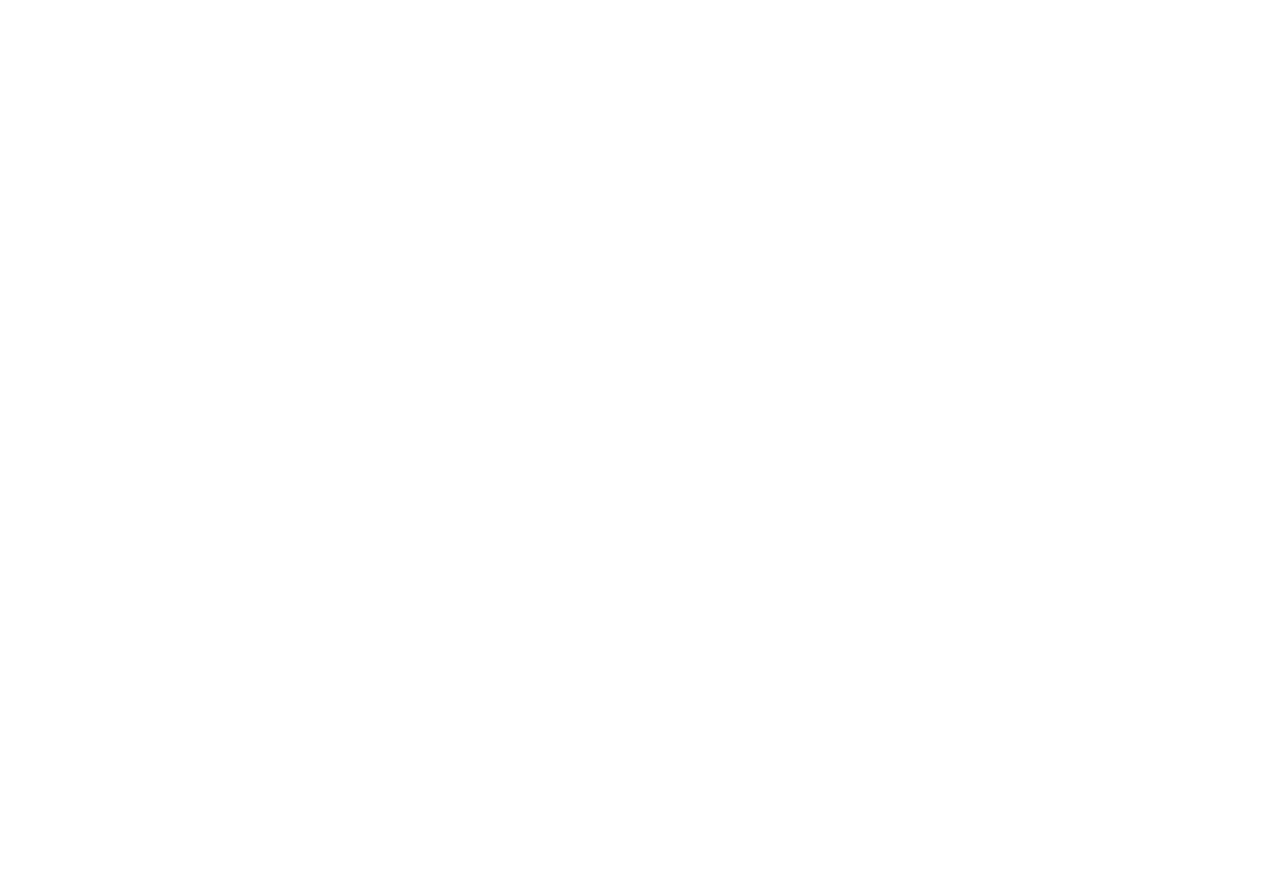
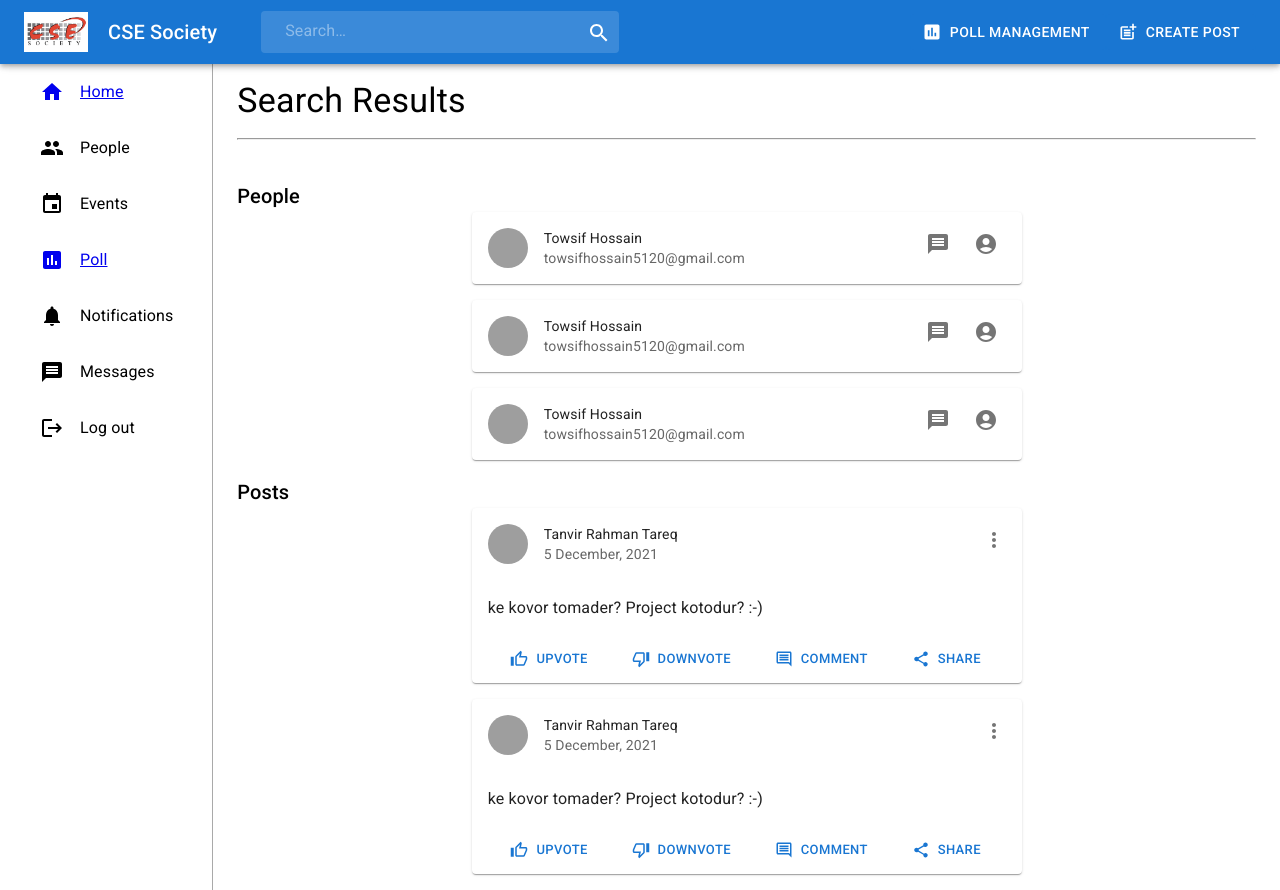
Before and after one commit to towsif45/cse-society-client, a React (Create React App) app: page /search-result in a window 1280 px wide. Before the commit this address had no page. Before the commit the page ends 800 px from the top, so only its background shows below. Built offline with nearby package versions, Linux system fonts and the light colour scheme; grey boxes are pictures that could not be loaded.

Commit message:
initial commit

```diff
--- a/src/App.jsx
+++ b/src/App.jsx
@@ -2,6 +2,7 @@
 import AppBody from "./components/AppBody/AppBody";
 import Feed from "./components/Feed/Feed";
 import NavBar from "./components/NavBar/NavBar";
+import SearchResult from "./components/SearchResult/SearchResult";
 import SignIn from "./components/SignIn/SignInPage";
 import CreatePollPage from "./components/Voting/Admin/CreatePollPage";
 import ManagePollPage from "./components/Voting/Admin/ManagePollPage";
@@ -13,10 +14,11 @@
     <>
       <Routes>
         <Route exact path="/sign-in" element={<SignIn />} />
-        <Route exact path="/" element={<><NavBar /> <AppBody component={<Feed /> } /></>} />
-        <Route exact path="/polls" element={<><NavBar /> <AppBody component={<PollEventPage /> } /></>} />
-        <Route exact path="/create-poll" element={<><NavBar /> <AppBody component={<CreatePollPage /> } /></>} />
-        <Route exact path="/manage-poll" element={<><NavBar /> <AppBody component={<ManagePollPage /> } /></>} />
+        <Route exact path="/" element={<><NavBar /> <AppBody component={<Feed />} /></>} />
+        <Route exact path="/polls" element={<><NavBar /> <AppBody component={<PollEventPage />} /></>} />
+        <Route exact path="/create-poll" element={<><NavBar /> <AppBody component={<CreatePollPage />} /></>} />
+        <Route exact path="/manage-poll" element={<><NavBar /> <AppBody component={<ManagePollPage />} /></>} />
+        <Route exact path="/search-result" element={<> <NavBar /> <AppBody component={<SearchResult />} /></>} />
       </Routes>
 
     </>
--- /dev/null
+++ b/src/components/CardProfile/CardProfile.jsx
@@ -0,0 +1,45 @@
+import { AccountCircle, Message } from "@mui/icons-material";
+import { Avatar, Card, CardHeader, IconButton, styled } from "@mui/material";
+
+const CardProfile = styled(Card)(({ theme }) => ({
+    marginLeft: 'auto',
+    marginRight: 'auto',
+    marginBottom: theme.spacing(2),
+}));
+
+const ProfileCard = (props) => {
+    const { name, email } = props;
+    const handleProfileButton = () => {
+
+    }
+    const handleMessageButton = () => {
+
+    }
+    return (
+        <CardProfile sx={{ maxWidth: 550 }}>
+            <CardHeader
+                avatar={<Avatar src="/broken-image.jpg" />}
+                action={
+                    <>
+                        <IconButton
+                            sx={{ marginRight: 1 }}
+                            onClick={handleMessageButton}>
+                            <Message />
+                        </IconButton>
+                        <IconButton
+                            sx={{ marginRight: 1 }}
+                            onClick={handleProfileButton}>
+                            <AccountCircle />
+                        </IconButton>
+                    </>
+
+                }
+                title={name}
+                subheader={email}
+            />
+
+        </CardProfile>
+    );
+};
+
+export default ProfileCard;
--- a/src/components/CardSimplePost/CardSimplePost.jsx
+++ b/src/components/CardSimplePost/CardSimplePost.jsx
@@ -113,13 +113,14 @@
                 <CardContent>
                     <Box
                         display='flex'>
-                        <Avatar src="/broken-image.jpg" />
+                        <Avatar sx={{ width: 24, height: 24 }} src="/broken-image.jpg" />
                         <Box sx={{ flexGrow: 1, marginLeft: 2 }}>
                             <TextField fullWidth variant='standard' placeholder="Add a public comment..." />
                         </Box>
 
                         <IconButton> <PostAddRounded /> </IconButton>
                     </Box>
+                    {/* Fetch comments from database here */}
                 </CardContent>
             </Collapse>
         </CardPost >
--- a/src/components/NavBar/NavBar.jsx
+++ b/src/components/NavBar/NavBar.jsx
@@ -3,17 +3,16 @@
 import { Poll, PostAdd, Search } from "@mui/icons-material";
 import { Searchbox } from "./style/searchbar/Searchbox";
 import { StyledInputBase } from "./style/searchbar/StyledInputBase";
-import { SearchIconWrapper } from "./style/searchbar/SearchIconWrapper";
 import { Iconbox } from "./style/iconbar/Iconbox";
 import PostDialog from "../PostDialog/PostDialog";
-import { Link } from "react-router-dom";
-import Logo from "../SignIn/cse-logo-cut.png"
+import { Link, useNavigate } from "react-router-dom";
+import Logo from "../SignIn/cse-logo-cut.png";
 
-const ResponsiveSearch = styled(Search)(({ theme }) => ({
-    [theme.breakpoints.down('md')]: {
-        display: 'none'
-    }
-}));
+// const ResponsiveSearch = styled(Search)(({ theme }) => ({
+//     [theme.breakpoints.down('md')]: {
+//         display: 'none'
+//     }
+// }));
 
 const ResponsiveButton = styled(Button)(({ theme }) => ({
     [theme.breakpoints.down('md')]: {
@@ -27,7 +26,7 @@
     }
 }));
 
-const ResponsiveTypography = styled(Typography)(({theme}) => ({
+const ResponsiveTypography = styled(Typography)(({ theme }) => ({
     [theme.breakpoints.down('md')]: {
         display: 'none'
     },
@@ -37,6 +36,8 @@
 const NavBar = () => {
     const [open, setOpen] = useState(false);
     const [post, setPost] = useState("");
+    const [searchText, setSearchText] = useState("");
+    const navigate = useNavigate();
 
     const handleClickOpen = () => {
         setOpen(true);
@@ -48,6 +49,16 @@
         setPost(value);
     };
 
+    const handleSearchText = (e) => {
+        setSearchText(e.target.value);
+    };
+
+    const handleSearchButton = () => {
+        if(searchText !== ""){
+            navigate('/search-result');
+        }
+    }
+
     return (
         <AppBar position="fixed">
             <Toolbar>
@@ -56,11 +67,13 @@
                     CSE Society
                 </ResponsiveTypography>
                 <Searchbox>
-                    <SearchIconWrapper>
+                    {/* <SearchIconWrapper>
                         <ResponsiveSearch />
-                    </SearchIconWrapper>
+                    </SearchIconWrapper> */}
 
                     <StyledInputBase
+                        value={searchText}
+                        onChange={handleSearchText}
                         placeholder="Search…"
                         inputProps={
                             {
@@ -68,6 +81,10 @@
                             }
                         }
                     />
+                    <IconButton
+                        onClick={handleSearchButton}>
+                        <Search style={{ fill: '#FFF' }} />
+                    </IconButton>
                 </Searchbox>
                 <Box sx={{ flexGrow: 1 }} />
                 <Iconbox>
--- a/src/components/NavBar/style/searchbar/StyledInputBase.jsx
+++ b/src/components/NavBar/style/searchbar/StyledInputBase.jsx
@@ -6,7 +6,8 @@
     '& .MuiInputBase-input': {
       padding: theme.spacing(1, 1, 1, 0),
       // vertical padding + font size from searchIcon
-      paddingLeft: `calc(1em + ${theme.spacing(4)})`,
+      paddingLeft: `calc(${theme.spacing(3)})`,
+      paddingRight: `calc(${theme.spacing(3)})`,
       transition: theme.transitions.create('width'),
       width: '100%',
       [theme.breakpoints.up('md')]: {
--- /dev/null
+++ b/src/components/SearchResult/SearchResult.jsx
@@ -0,0 +1,39 @@
+import { Box, Container, styled, Typography } from "@mui/material";
+import ProfileCard from "../CardProfile/CardProfile";
+import CardSimplePost from "../CardSimplePost/CardSimplePost";
+
+const SearchResultContainer = styled(Container)(({ theme }) => ({
+    paddingTop: theme.spacing(10),
+    height: '100%',
+    overflow: 'auto',
+}));
+
+const SearchResult = () => {
+    return (
+        <SearchResultContainer>
+            <Typography sx={{paddingBottom: 2}} variant="h4"> Search Results </Typography>
+            <hr />
+
+            <Box sx={{ marginTop: 5 }}>
+                <Typography variant="h6">People</Typography>
+                <ProfileCard name="Towsif Hossain" email="towsifhossain5120@gmail.com" />
+                <ProfileCard name="Towsif Hossain" email="towsifhossain5120@gmail.com" />
+                <ProfileCard name="Towsif Hossain" email="towsifhossain5120@gmail.com" />
+            </Box>
+            <Box>
+                <Typography variant="h6">Posts</Typography>
+                <CardSimplePost
+                    post="ke kovor tomader? Project kotodur? :-)"
+                    name="Tanvir Rahman Tareq"
+                    date="5 December, 2021" />
+                <CardSimplePost
+                    post="ke kovor tomader? Project kotodur? :-)"
+                    name="Tanvir Rahman Tareq"
+                    date="5 December, 2021" />
+            </Box>
+
+        </SearchResultContainer>
+    );
+};
+
+export default SearchResult;
```
Also changed, not shown: src/components/Feed/Feed.jsx (+16 -16 lines).
